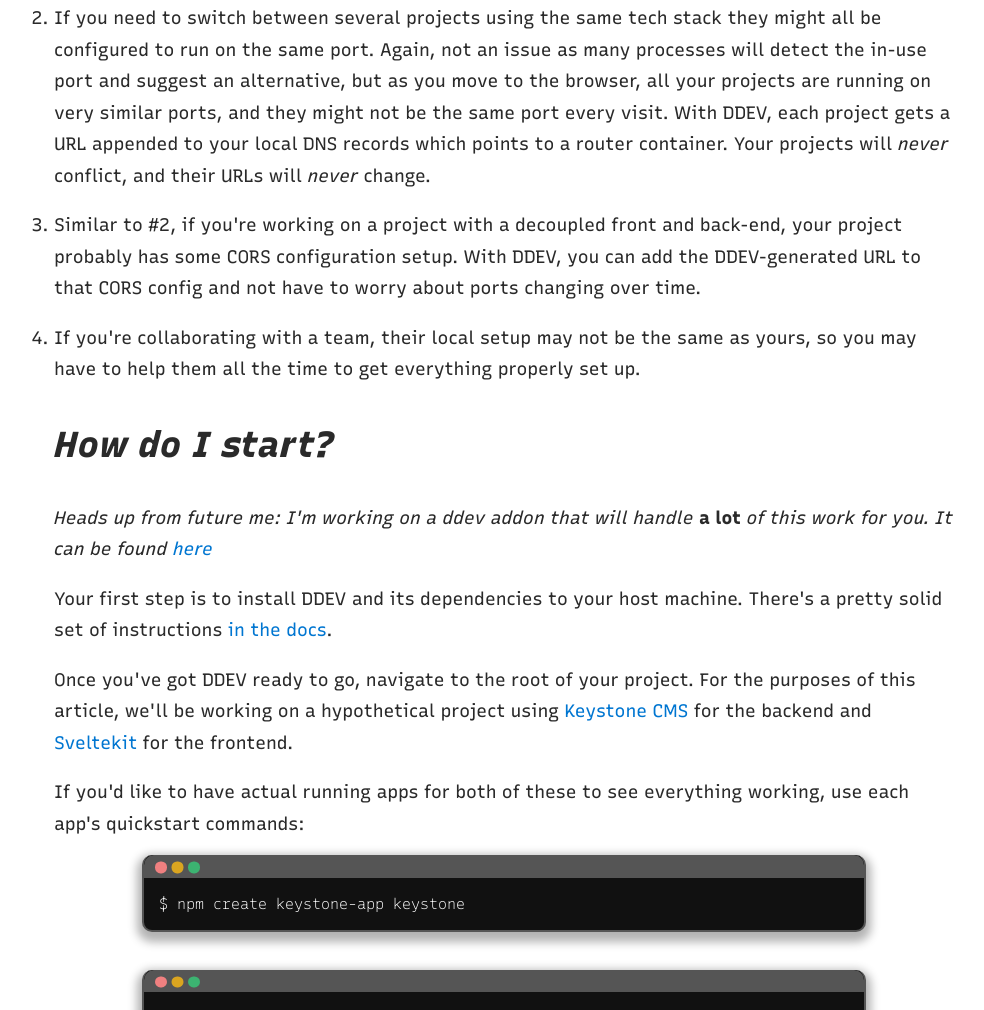
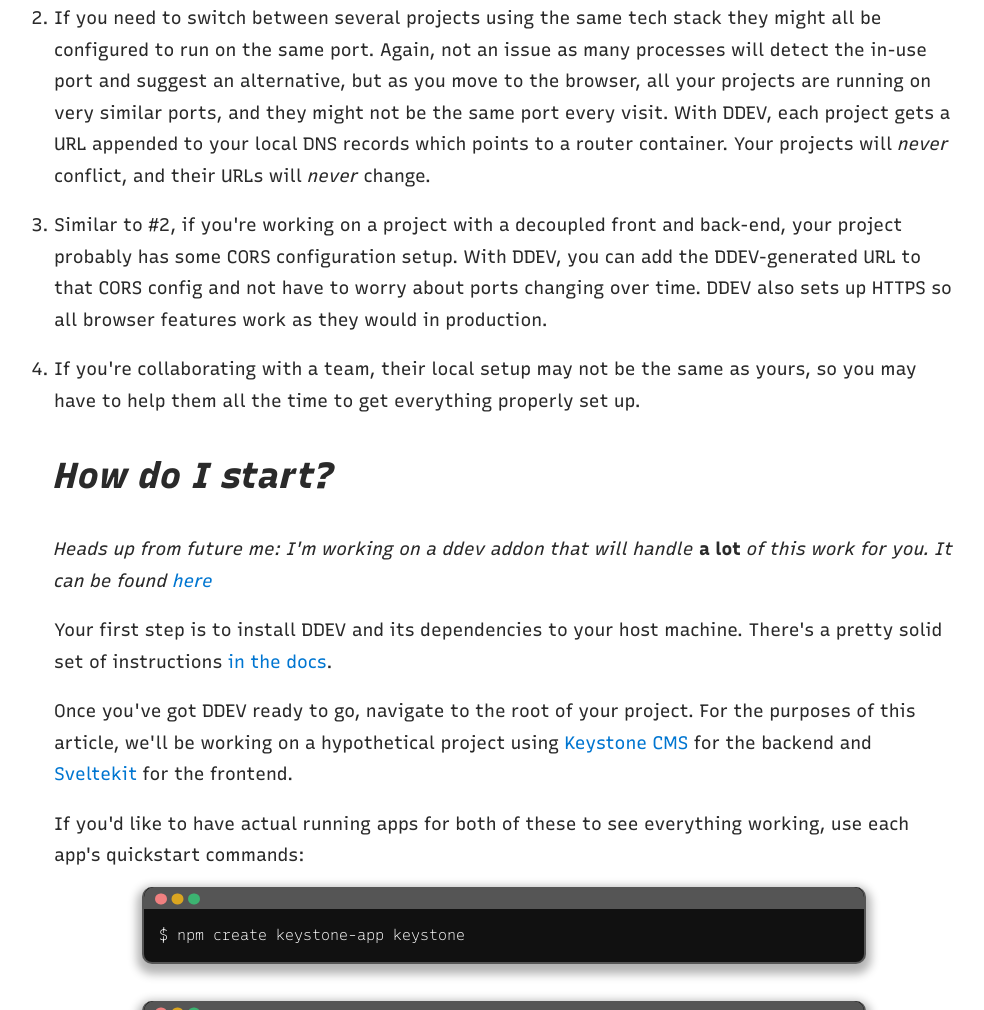
Before and after one commit to andy-blum/andy-blum, an Eleventy site: page src/articles/2024-01-21_DDEV-for-js.md in a window 1280 px wide. Shown: the part 1282-2292 px from the top of the page, without its empty margins (136-1120 px from the left). Built offline with nearby package versions, Linux system fonts and the light colour scheme; Eleventy itself is replaced by a stand-in of ours; code samples lack their colours; files that its build step writes are made by us from their sources.

Commit message:
Additional justification for using ddev
Co-authored-by: Andrew Berry <andrew@furrypaws.ca>

```diff
--- a/src/articles/2024-01-21_DDEV-for-js.md
+++ b/src/articles/2024-01-21_DDEV-for-js.md
@@ -23,7 +23,7 @@
 
 2. If you need to switch between several projects using the same tech stack they might all be configured to run on the same port. Again, not an issue as many processes will detect the in-use port and suggest an alternative, but as you move to the browser, all your projects are running on very similar ports, and they might not be the same port every visit. With DDEV, each project gets a URL appended to your local DNS records which points to a router container. Your projects will _never_ conflict, and their URLs will _never_ change.
 
-3. Similar to #2, if you're working on a project with a decoupled front and back-end, your project probably has some CORS configuration setup. With DDEV, you can add the DDEV-generated URL to that CORS config and not have to worry about ports changing over time.
+3. Similar to #2, if you're working on a project with a decoupled front and back-end, your project probably has some CORS configuration setup. With DDEV, you can add the DDEV-generated URL to that CORS config and not have to worry about ports changing over time. DDEV also sets up HTTPS so all browser features work as they would in production.
 
 4. If you're collaborating with a team, their local setup may not be the same as yours, so you may have to help them all the time to get everything properly set up.
 
```
